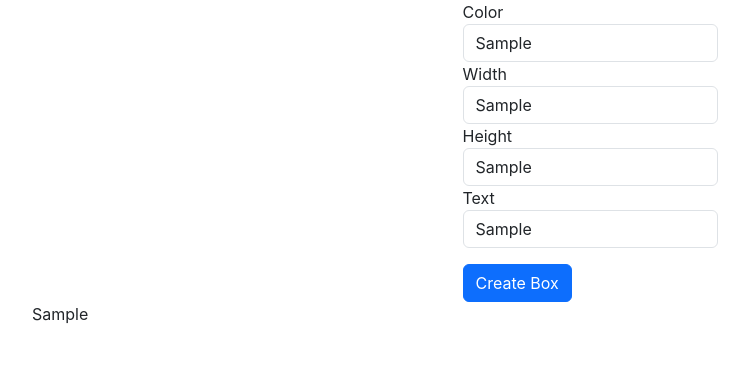
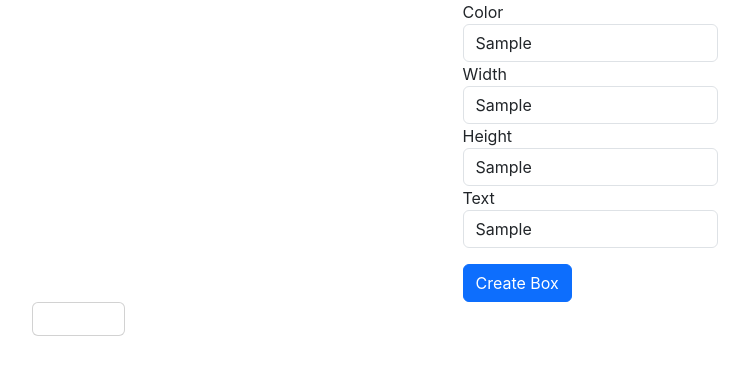
Before and after one commit to tobias-homewood/react-forms-boxes-todos, a React (Create React App) app: page / in a window 1280 px wide. Both pictures are taken after typing "Sample", "Sample", "Sample", "Sample" into the empty fields and a click on the button "Create Box". Shown: the top 374 px of the page, without its empty margins (50-799 px from the left). Built offline with nearby package versions, Linux system fonts and the light colour scheme.

Commit message:
boxes now are specified their properies sepparately

```diff
--- a/src/Box.js
+++ b/src/Box.js
@@ -1,16 +1,10 @@
 import React from 'react'
 
-export default function Box({properties}) {
-    // get the box's properties for styling
-    const style = {
-        backgroundColor: properties.backgroundColor || 'white',
-        width: properties.width || '100px',
-        height: properties.height || '100px'
-    }
+export default function Box({color, width, height, text}) {
   return (
-    <div>
-        <div style={style}>
-            {properties.text}
+    <div className="card col-1 justify-content-center" style={{ width: `${width}px`, height: `${height}px`, backgroundColor: color }}>
+        <div className="card-body">
+            <p className="card-text text-center">{text}</p>
         </div>
     </div>
   )
```
